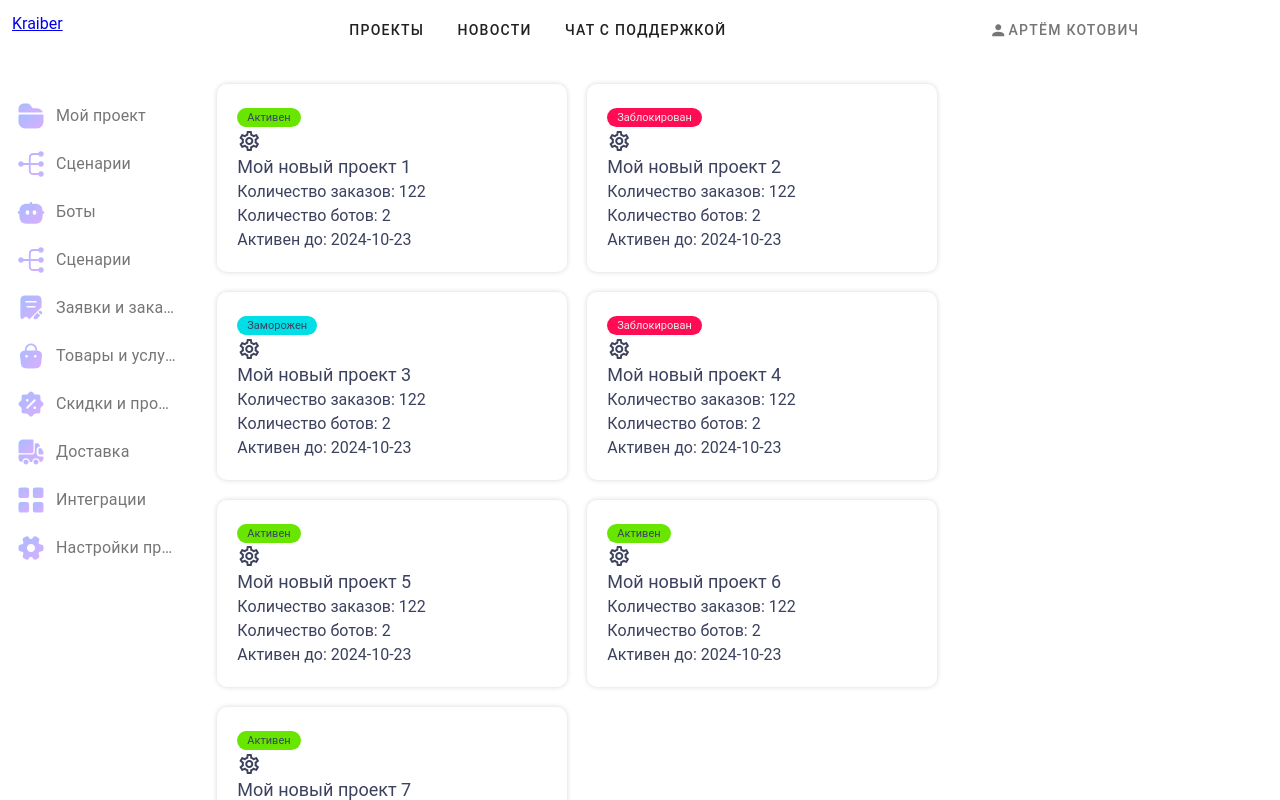
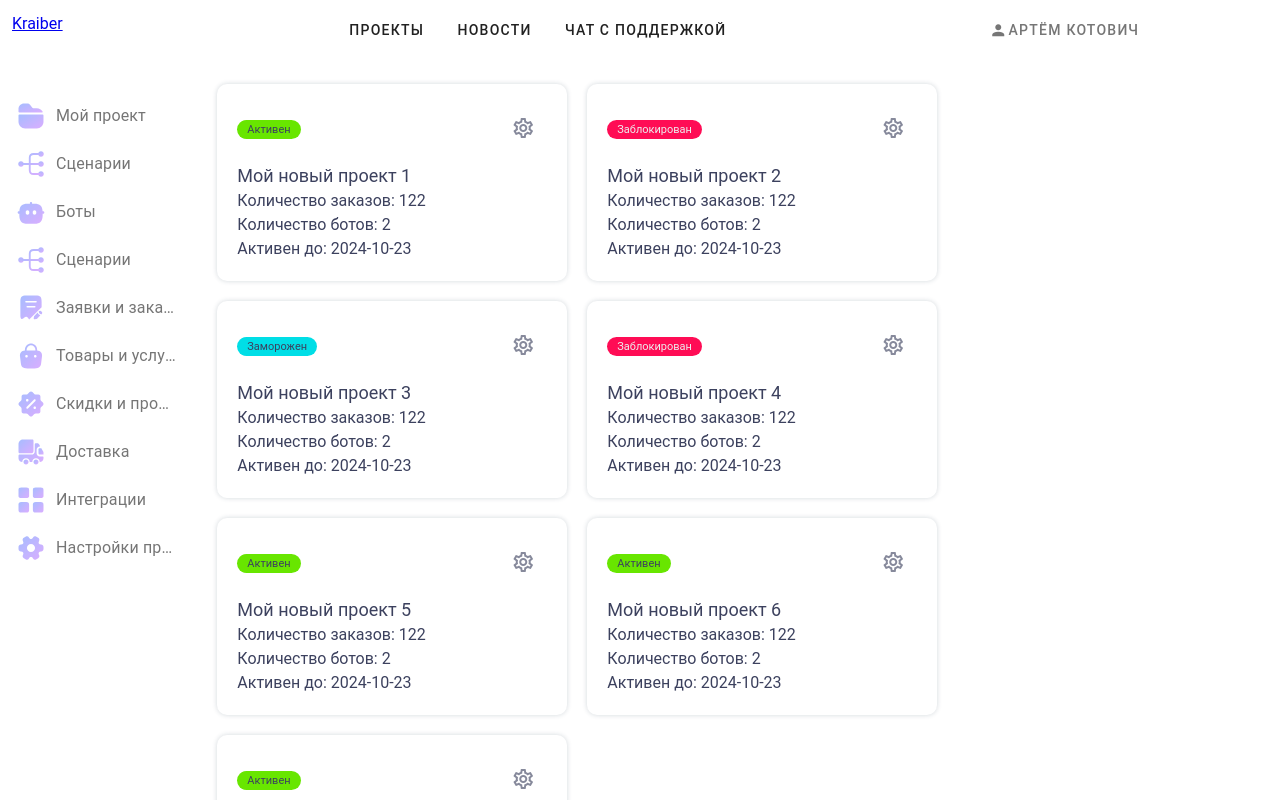
Before and after one commit to segakgd/kb_front, a Vue app: page /projects in a window 1280 px wide. Shown: the top 800 px of the page. Built offline with nearby package versions, Linux system fonts and the light colour scheme.

Commit message:
Update Projects.vue

```diff
--- a/src/components/Projects.vue
+++ b/src/components/Projects.vue
@@ -28,13 +28,16 @@
           href="/project/"
           class="project-item"
         >
-          <div>
-            <div>
-              <span class="project-status--active" v-if="project.status === ProjectStatusEnum.Active">Активен</span>
-              <span class="project-status--blocked" v-else-if="project.status === ProjectStatusEnum.Block">Заблокирован</span>
-              <span class="project-status--frozen" v-else-if="project.status === ProjectStatusEnum.Frozen">Заморожен</span>
+          <div style="width: 100%;">
+            <div style="display: flex; justify-content: space-between; align-items: center; width: 100%; margin-bottom: 10px;">
+              <div>
+                <span class="project-status--active" v-if="project.status === ProjectStatusEnum.Active">Активен</span>
+                <span class="project-status--blocked" v-else-if="project.status === ProjectStatusEnum.Block">Заблокирован</span>
+                <span class="project-status--frozen" v-else-if="project.status === ProjectStatusEnum.Frozen">Заморожен</span>
+              </div>
+              <v-btn icon="mdi-cog-outline" variant="plain"/>
             </div>
-            <v-icon icon="mdi-cog-outline"/>
+
             <div style="font-weight: 400; font-size: 18px;"><span>{{ project.name }}</span></div>
             <div>Количество заказов: <span>{{ project.orderCount }}</span></div>
             <div>Количество ботов: <span>{{ project.botCount }}</span></div>
```
